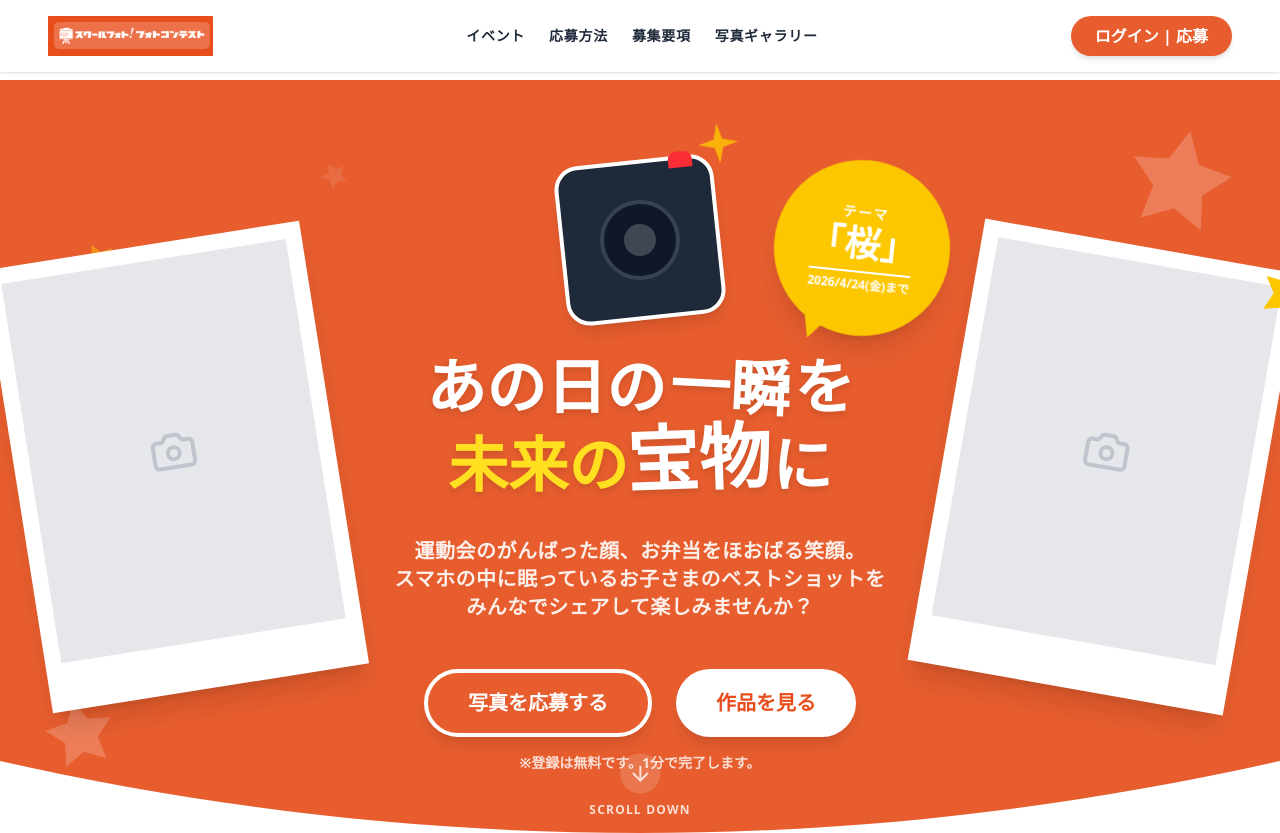
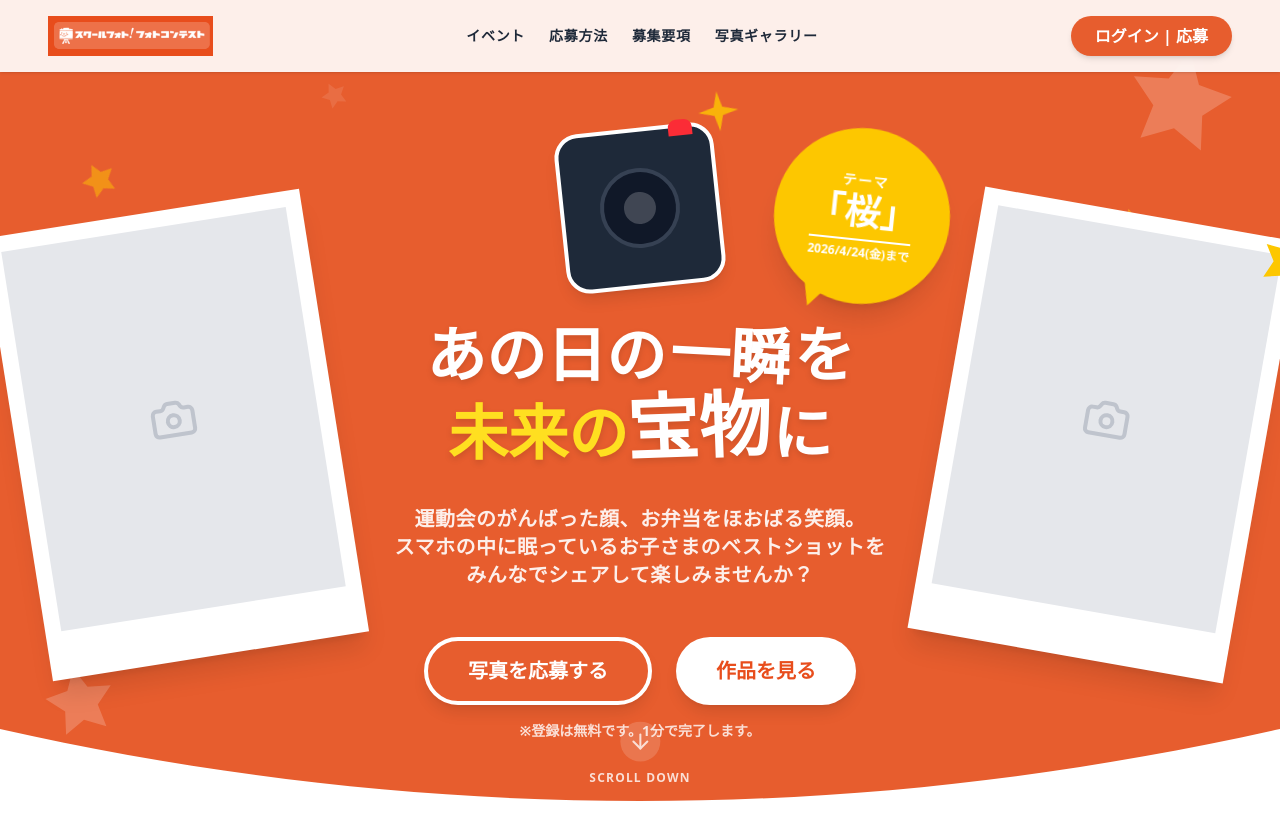
Before and after one commit to Yoshiken-lab/Photocon, a Next.js app in the folder photocon-system/: page /sample-f2 in a window 1280 px wide. Shown: the top 833 px of the page. Built offline with nearby package versions, Linux system fonts and the light colour scheme.

Commit message:
style(sample-f2): Extend Hero background to top of screen by removing main pt and adding Hero pt

```diff
--- a/photocon-system/app/sample-f2/page.tsx
+++ b/photocon-system/app/sample-f2/page.tsx
@@ -10,7 +10,7 @@ import Image from 'next/image'
 
 export default function SampleF2Page() {
     return (
-        <main className="min-h-screen bg-white font-sans overflow-x-hidden pt-20">
+        <main className="min-h-screen bg-white font-sans overflow-x-hidden">
             {/* Header - Simple Version for Sample F-2 */}
             {/* Header - Simple Version for Sample F-2 */}
             <header className="bg-white/90 backdrop-blur-md text-gray-800 py-4 px-6 md:px-12 flex justify-between items-center fixed top-0 w-full z-50 shadow-sm">
--- a/photocon-system/components/f2/HeroF2.tsx
+++ b/photocon-system/components/f2/HeroF2.tsx
@@ -5,7 +5,7 @@ import Image from 'next/image'
 
 export function HeroF2() {
     return (
-        <section className="relative bg-[#E75D2E] min-h-[calc(100vh-80px)] overflow-hidden flex flex-col items-center justify-center py-20">
+        <section className="relative bg-[#E75D2E] min-h-[calc(100vh-80px)] overflow-hidden flex flex-col items-center justify-center pt-32 pb-20">
 
             {/* Decorative Stars (Background) */}
             <div className="absolute top-10 right-10 text-white/20 transform rotate-12">
```
